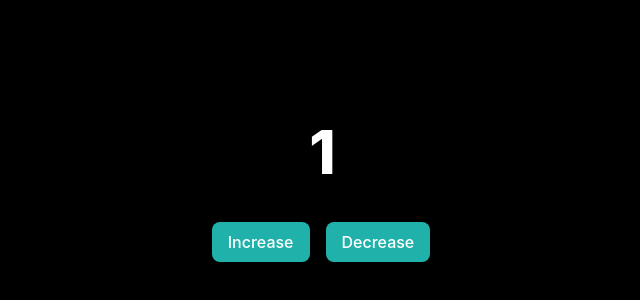
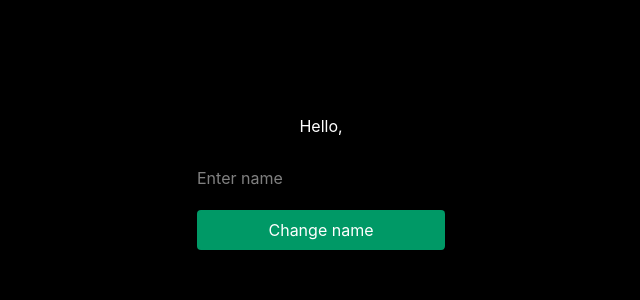
Before and after one commit to mauryasuryakant/React, a React (Vite) app in the folder PtsRj/: page / in a window 1280 px wide. Shown: the part 208-508 px from the top of the page, without its empty margins (319-959 px from the left). Built offline with nearby package versions, Linux system fonts and the light colour scheme.

Commit message:
feat: add Form and Test components, update App layout and styles

```diff
--- a/PtsRj/src/App.jsx
+++ b/PtsRj/src/App.jsx
@@ -1,4 +1,5 @@
 import { useState } from "react";
+import Form from "./components/Form";
 
 const App = () => {
   const [counter, setCounter] = useState(1);
@@ -15,20 +16,23 @@ const App = () => {
       <div className="flex" >
       <h1 className="text-6xl font-extrabold tracking-tighter pb-10">{counter}</h1>
       </div>
-      <div className="flex gap-4">
+      <div className="flex gap-4 mb-10">
       <button
         onClick={IncreaseCount}
-        className="bg-[#20B2AA] hover:bg-[#4b8885] text-white font-medium py-2 px-4 rounded-lg transition colors duration-200"
+        className="bg-[#20B2AA] hover:bg-emerald-600 text-white font-medium py-2 px-4 rounded-lg transition colors duration-200"
       >
         Increase
       </button>
       <button
         onClick={DecreaseCount}
-        className="bg-[#20B2AA] hover:bg-[#4b8885] text-white font-medium py-2 px-4 rounded-lg transition colors duration-200"
+        className="bg-[#20B2AA] hover:bg-emerald-600 text-white font-medium py-2 px-4 rounded-lg transition colors duration-200"
       >
         Decrease
       </button>
       </div>
+      <hr className="bg-white" />
+      <Form/>
+
     </main>
   );
 };
--- /dev/null
+++ b/PtsRj/src/components/Form.jsx
@@ -0,0 +1,27 @@
+// import React from 'react'
+
+const Form = () => {
+  const submitHandler = (e) => {
+    e.preventDefault()
+    console.log(`Hello, ${e}`)
+  };
+
+  return (
+    <>
+      <form onSubmit={(e) => {
+        submitHandler(e)
+      }}>
+        <input
+          className="bg-white mb-5 text-black rounded-l px-4 py-2 "
+          type="text"
+          placeholder="Enter Your name"
+        />
+        <button className="bg-emerald-600 text-shadow-white p-2  rounded">
+          Submit
+        </button>
+      </form>
+    </>
+  );
+};
+
+export default Form;
--- /dev/null
+++ b/PtsRj/src/components/Test.jsx
@@ -0,0 +1,36 @@
+import { useState } from "react";
+
+const Test = () => {
+  const [user, setUser] = useState("");
+
+  const changeUser = (e) => {
+    setUser(e);
+  };
+
+  return (
+    <main className="bg-black text-white h-screen w-full flex justify-center items-center flex-col gap-2">
+      <h1>Hello, {user}</h1>
+
+      <form
+        onSubmit={(e) => {
+          changeUser(e.target.value);
+        }}
+        className="flex flex-col p-5 gap-5"
+      >
+        <input
+          onChange={(e) => {
+            console.log(e.target.value);
+          }}
+          value={user}
+          type="text"
+          placeholder="Enter name"
+        />
+        <button className="bg-emerald-600 text-white rounded px-3 py-2">
+          Change name
+        </button>
+      </form>
+    </main>
+  );
+};
+
+export default Test;
--- a/PtsRj/src/main.jsx
+++ b/PtsRj/src/main.jsx
@@ -1,7 +1,9 @@
 import { createRoot } from 'react-dom/client'
 import './index.css'
-import App from './App.jsx'
+// import App from './App.jsx'
+import Test from './components/Test.jsx'
 
 createRoot(document.getElementById('root')).render(
-    <App />
+    // <App />
+    <Test />
 )
```
Also changed, not shown: 1 other file (tests, documents, lock files or other folders).
